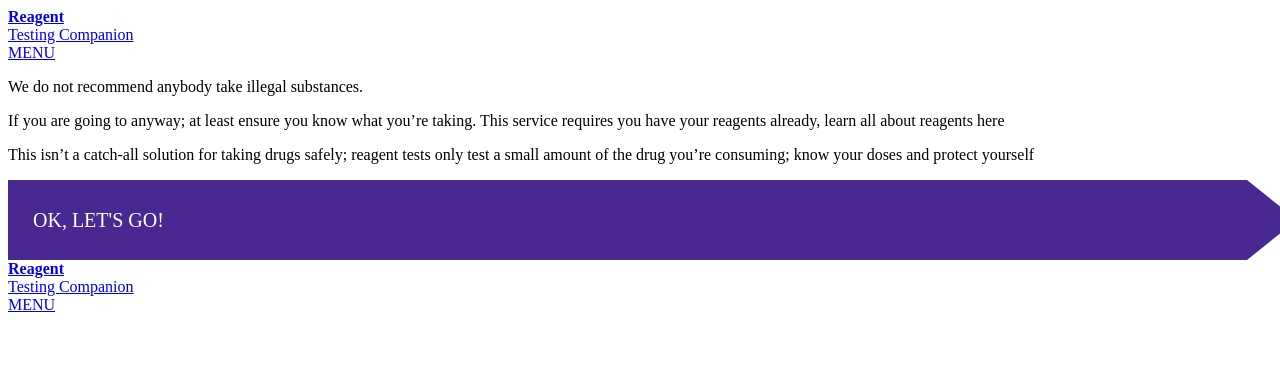
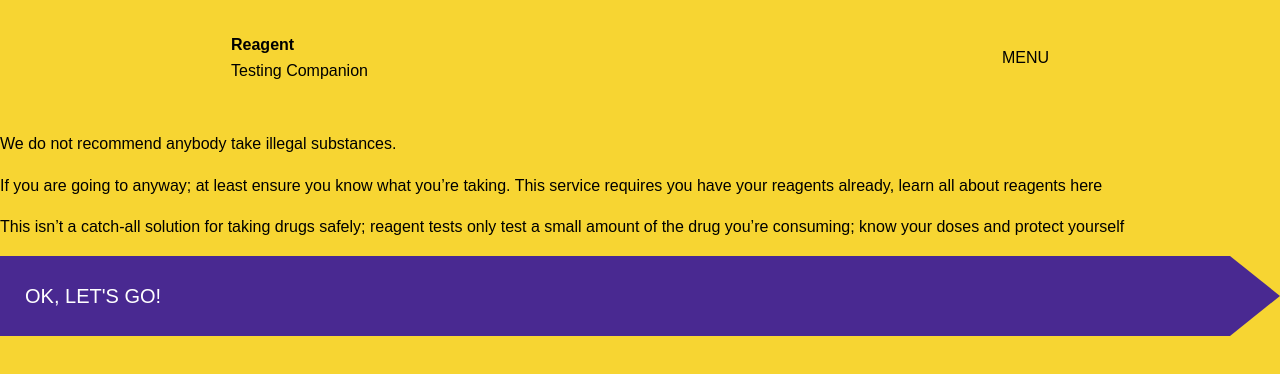
Before and after one commit to thompson-mcdonald/reagent, a React (Create React App) app: page / in a window 1280 px wide. Shown: the top 374 px of the page. Built offline with nearby package versions, Linux system fonts and the light colour scheme.

Commit message:
Move `Header` component to styled-components

```diff
--- /dev/null
+++ b/src/App.css
@@ -0,0 +1,10 @@
+* {
+  box-sizing: border-box;
+}
+
+body {
+  background: #F7D532;
+  font-family: 'Karla', sans-serif;
+  margin: 0;
+  line-height: 1.6;
+}
--- a/src/App.jsx
+++ b/src/App.jsx
@@ -1,26 +1,26 @@
-import React from "react";
+import React, { Fragment } from "react";
 import { BrowserRouter as Router, Switch, Route } from "react-router-dom";
-import Header from "./components/Header";
+import Header from "./components/Header/Header";
 import Start from "./pages/Start";
 import Form from "./pages/Form";
 import Results from "./pages/Results";
-import Nav from "./components/Nav";
+import "./App.css";
 
 export default () => (
-  <div className="App">
-    <Header />
-    <div className="container bg-white bo-top pad-v pad-h">
-      <div className="d-b">
-        <Router>
+  <Router>
+    <Fragment>
+      <Header />
+
+      <div className="container bg-white bo-top pad-v pad-h">
+        <div className="d-b">
           <Switch>
             <Route exact path="/" component={Start} />
             <Route path="/form" component={Form} />
             <Route path="/results/d/:drugs/r/:reagents" component={Results} />
           </Switch>
-        </Router>
-        <div className="clear" />
+          <div className="clear" />
+        </div>
       </div>
-    </div>
-    <Nav />
-  </div>
+    </Fragment>
+  </Router>
 );
--- a/src/components/Header.jsx
+++ /dev/null
@@ -1,18 +0,0 @@
-import React from "react";
-
-export default () => (
-  <header className="header pad-v pad-h">
-    <div className="container">
-      <div className="g-h-left ta-l">
-        <a href="/">
-          <strong>Reagent</strong>
-          <br />
-          Testing Companion
-        </a>
-      </div>
-      <div className="g-h-right ta-r">
-        <a href="#">MENU</a>
-      </div>
-    </div>
-  </header>
-);
--- /dev/null
+++ b/src/components/Header/Header.jsx
@@ -0,0 +1,35 @@
+import React from "react";
+import { Link } from "react-router-dom";
+import styled from "styled-components";
+
+const Header = styled.header`
+  width: 100vw;
+  max-width: 850px;
+  margin: 0 auto;
+  display: flex;
+  align-items: center;
+  padding: 2rem 1rem;
+`;
+
+const Brand = styled(Link)`
+  color: #000;
+  text-decoration: none;
+`;
+
+const Menu = styled(Link)`
+  margin-left: auto;
+  color: #000;
+  text-decoration: none;
+`;
+
+export default () => (
+  <Header>
+    <Brand to="/">
+      <strong>Reagent</strong>
+      <br />
+      Testing Companion
+    </Brand>
+
+    <Menu to="/">MENU</Menu>
+  </Header>
+);
--- a/src/components/Nav.jsx
+++ /dev/null
@@ -1,11 +0,0 @@
-import React from "react";
-import Header from "./Header";
-
-export default () => (
-  <div>
-    <main className="nav-wrapper d-n">
-      <Header />
-      <div className="container bo-top" />
-    </main>
-  </div>
-);
--- a/src/styles/comp/_header.scss
+++ /dev/null
@@ -1,7 +0,0 @@
-.header {
-  min-height: 120px;
-}
-
-.header a:link, .header a:visited {
-  text-decoration: none;
-}
```
